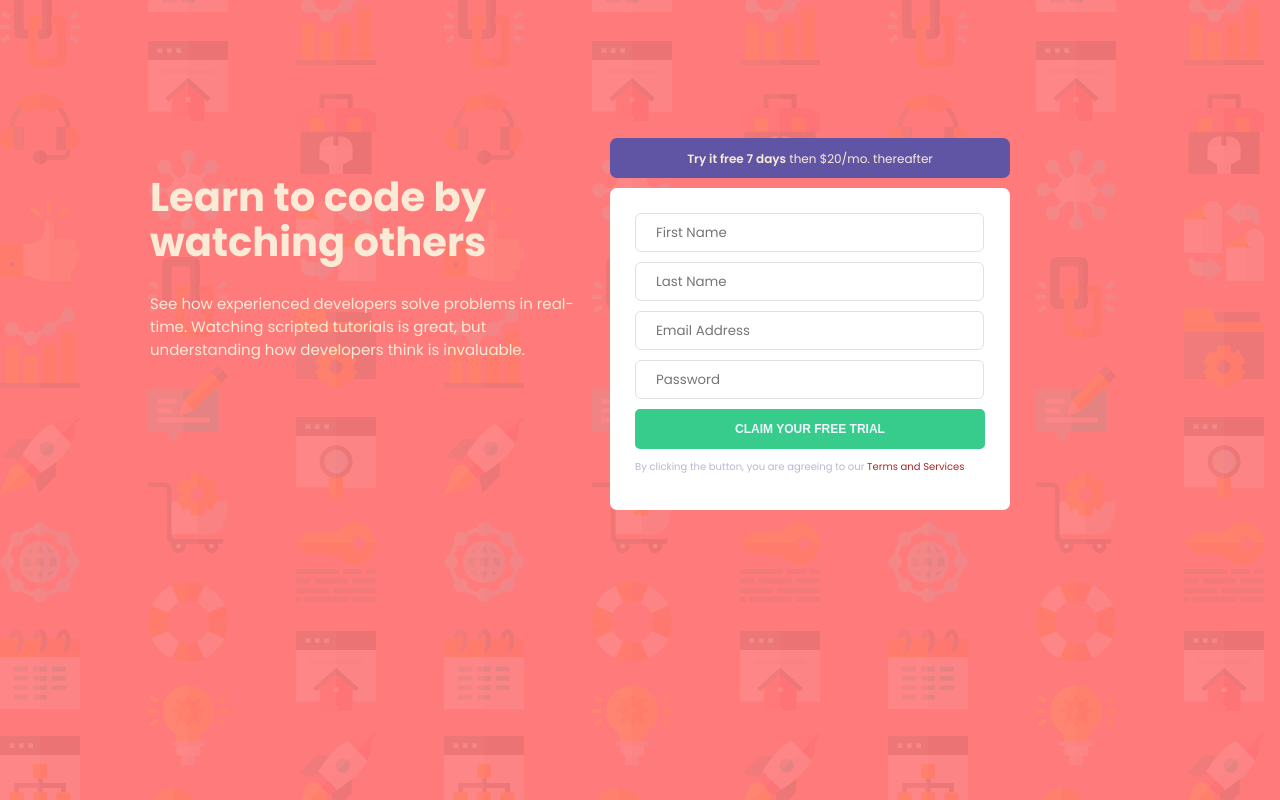
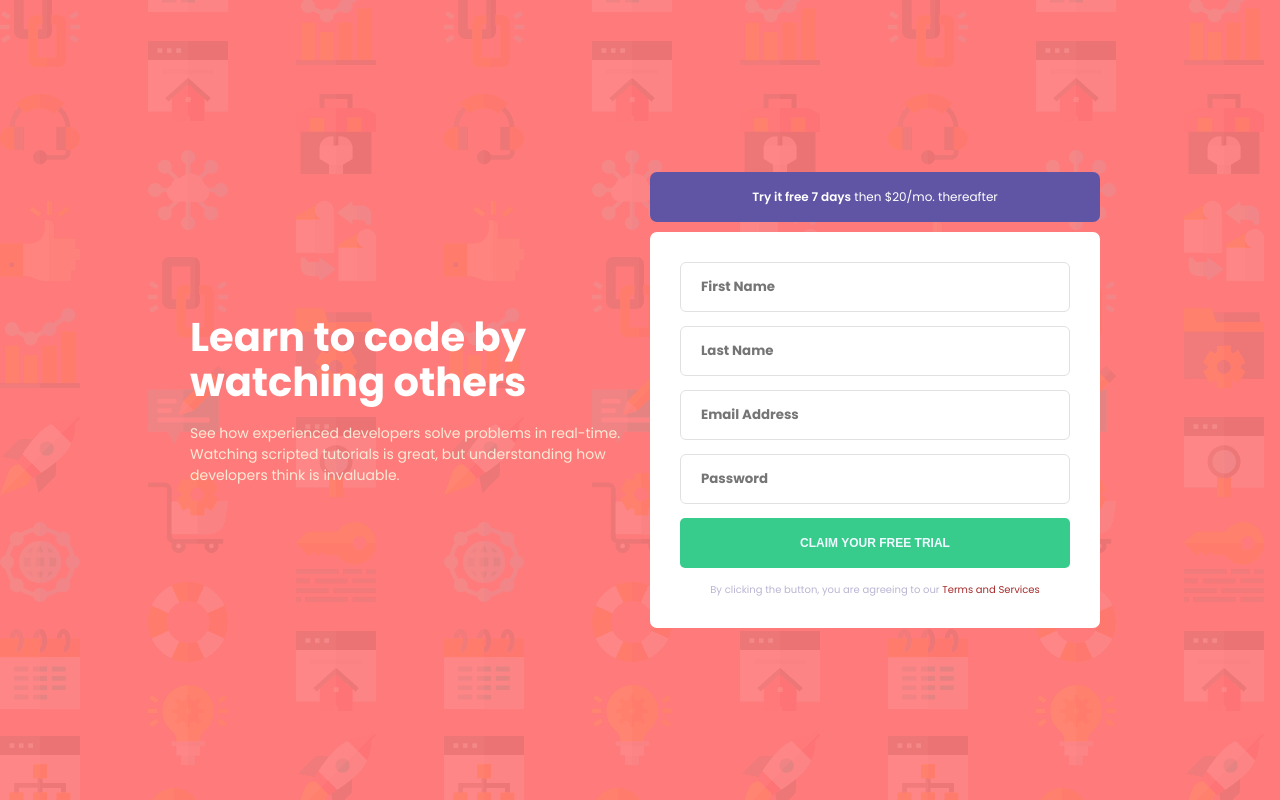
Before and after one commit to lllll3k/intro-component-with-signup-form-master, a plain HTML site: page index.html in a window 1280 px wide. Drawn offline with Linux system fonts and the light colour scheme.

Commit message:
changed the layout

```diff
--- a/styles.css
+++ b/styles.css
@@ -1,64 +1,76 @@
+* {
+  margin: 0;
+  padding: 0;
+  box-sizing: border-box;
+}
 body {
   background: url(/images/bg-intro-desktop.png) no-repeat;
   background-color: hsl(0, 100%, 74%);
   display: flex;
   font-family: 'Poppins', sans-serif;
   justify-content: center;
-    color: antiquewhite;
+  align-items: center;
+  color: white;
+  min-height: 100vh;
 }
 .container {
   display: flex;
-    width: 1000px;
-    height: 300px;
-    margin-top: 130px;
+  align-items: center;
 }
 
 .text {
-    justify-content: center;
-    color: antiquewhite;
+  color: white;
   font-size: 15px;
   width: 450px;
   margin: 10px;
-
 }
 
 h1 {
   font-size: 40px;
   line-height: 45px;
+  margin-bottom: 18px;
 }
+
+.text p {
+  color: antiquewhite;
+  font-size: 14px;
+}
+
+.right {
+  width: 450px;
+  display: flex;
+  flex-direction: column;
+}
+
 form {
   flex-direction: column;
   background-color: white;
-    width: 350px;
   border-radius: 7px;
-    padding: 25px;
+  padding: 30px;
+  text-align: center;
 }
 
 input {
-    width: 325px;
-    height: 35px;
+  height: 50px;
+  width: 100%;
   border-radius: 6px;
-    margin-bottom: 10px;
+  margin-bottom: 14px;
   padding-left: 20px;
   font-family: inherit;
   border-style: none;
   border: solid 1px rgb(227, 224, 224);
-}
-
-.right {
-    display: flex;
-    flex-direction: column;
+  font-weight: 700;
 }
 
 .blue {
   display: flex;
+  align-items: center;
   justify-content: center;
   background-color: hsl(248, 32%, 49%);
   border-radius: 7px;
   font-size: 12px;
   font-weight: 400;
-    width: 400px;
-    height: 40px;
+  height: 50px;
   box-shadow: inset;
   margin-bottom: 10px;
 }
@@ -67,14 +79,15 @@ input {
 }
 
 button {
-    width: 350px;
-    height: 40px;
+  width: 100%;
+  height: 50px;
   background-color: hsl(154, 59%, 51%);
-    border-style: none;
+  border: none;
   border-radius: 5px;
   color: aliceblue;
   font-weight: 600;
   font-size: 12px;
+  margin-bottom: 14px;
 }
 
 .bottom {
```
Also changed, not shown: index.html (+4 -12 lines). Lines whose indentation alone changed are shown as unchanged.
